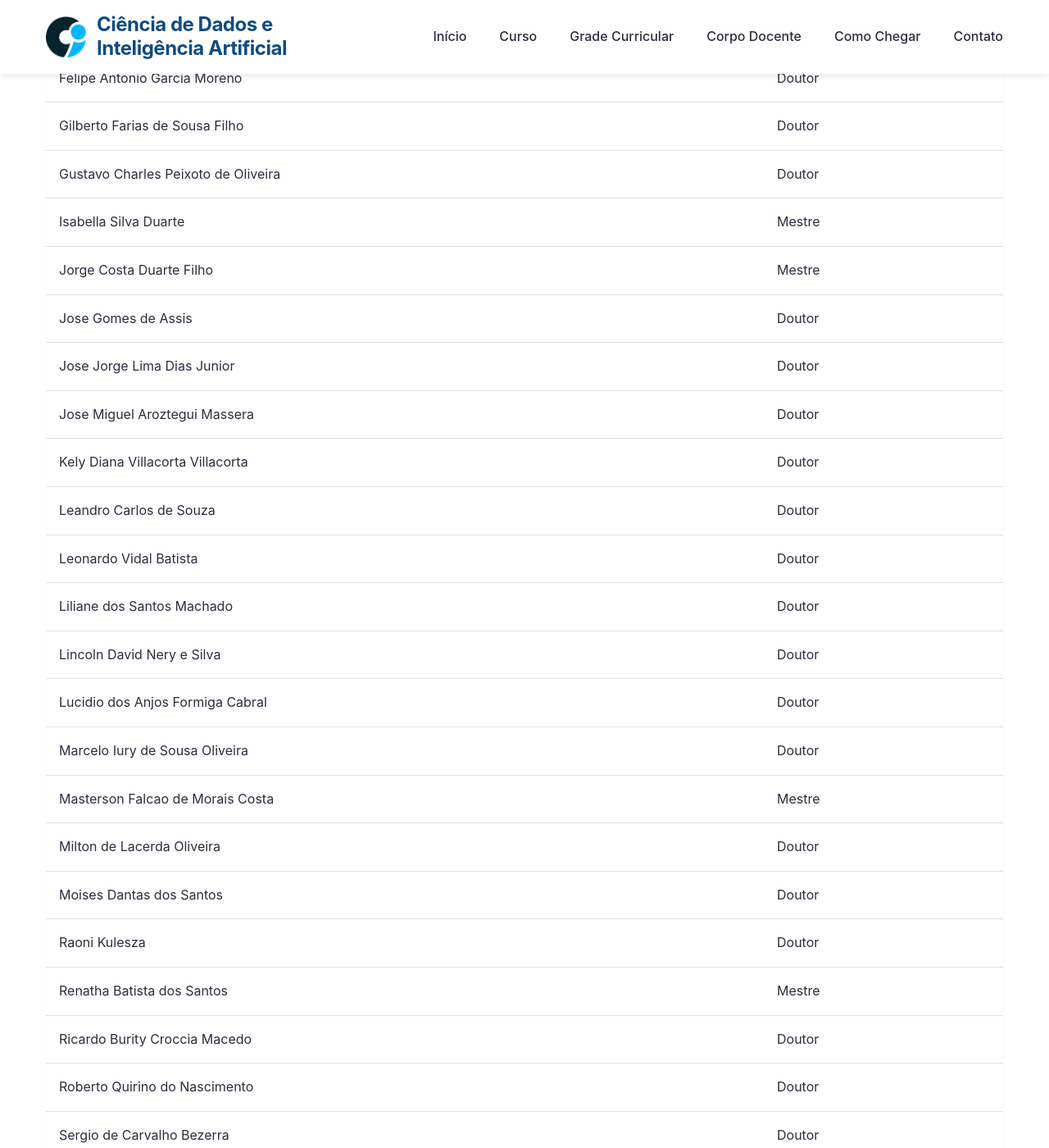
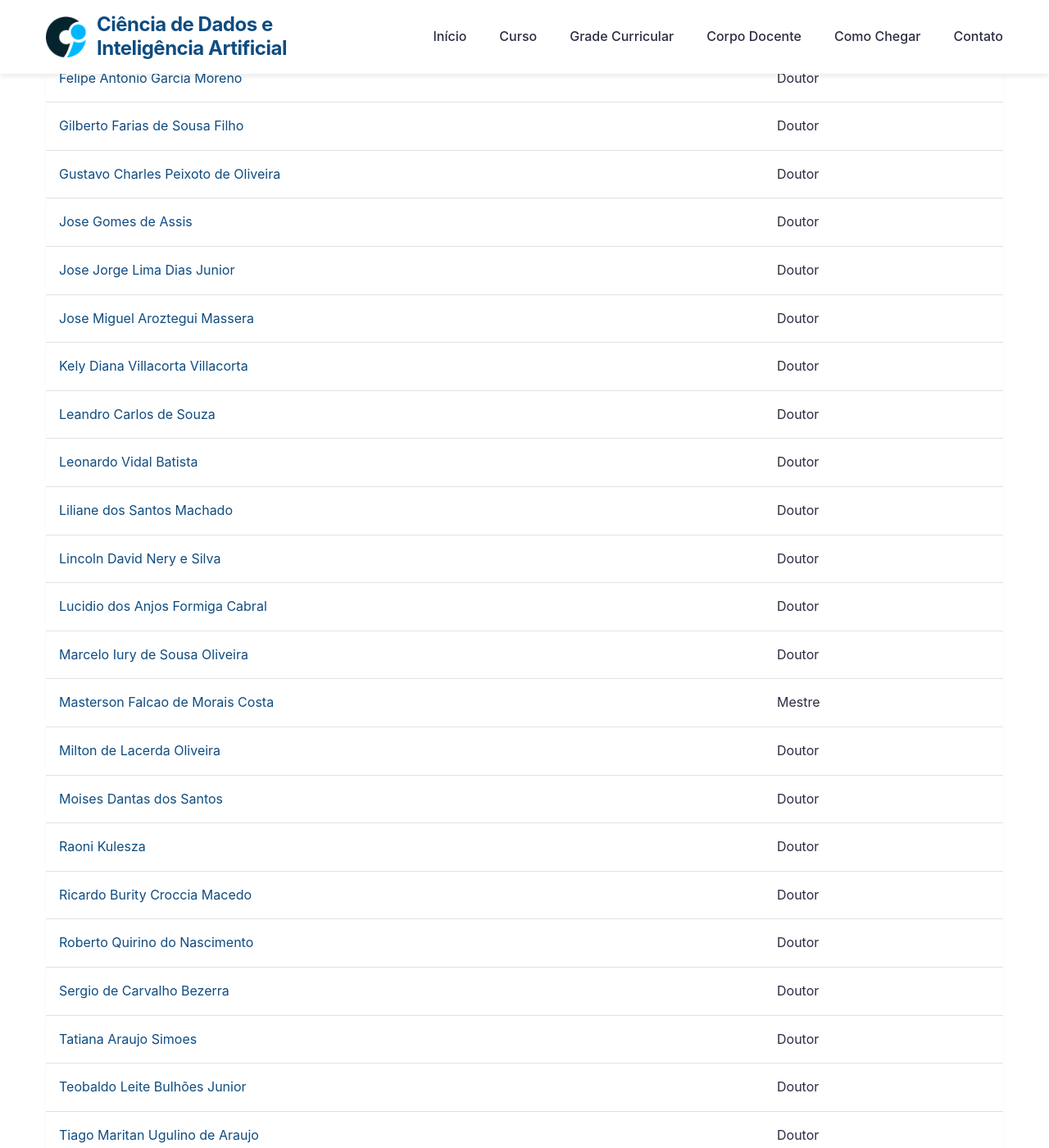
Before and after one commit to yurimalheiros/cdia-website, a Jekyll site: the page built from docentes.md, in a window 1280 px wide and 1400 px high, scrolled down 1535 px. Shown: the whole window at 82% size. Built offline with Jekyll 4.4.1, drawn with Linux system fonts in a browser that asks for light colours; some of the changed text lies outside the part shown.

Commit message:
Adiciona links para páginas do SIGAA dos professores

```diff
--- a/docentes.md
+++ b/docentes.md
@@ -9,7 +9,7 @@ subtitle: Conheça nossos professores e a coordenação do curso
 <div class="grid grid-2" style="margin-top: 2rem;">
 
 <div class="card">
-  <h3 class="card-title">Teobaldo Bulhões</h3>
+  <h3 class="card-title"><a href="https://sigaa.ufpb.br/sigaa/public/docente/portal.jsf?siape=1058696" target="_blank">Teobaldo Bulhões</a></h3>
   <span class="badge badge-primary">Coordenador</span>
   <p class="card-text" style="margin-top: 1rem;">
     <strong>E-mail:</strong> tbulhoes@ci.ufpb.br
@@ -17,7 +17,7 @@ subtitle: Conheça nossos professores e a coordenação do curso
 </div>
 
 <div class="card">
-  <h3 class="card-title">Bruno Bruck</h3>
+  <h3 class="card-title"><a href="https://sigaa.ufpb.br/sigaa/public/docente/portal.jsf?siape=3048216" target="_blank">Bruno Bruck</a></h3>
   <span class="badge badge-primary">Vice-Coordenador</span>
   <p class="card-text" style="margin-top: 1rem;">
     <strong>E-mail:</strong> bruno.bruck@ci.ufpb.br
@@ -42,47 +42,44 @@ Os docentes do curso pertencem a vários departamentos da universidade segundo s
 
 | Nome | Titulação |
 |------|-----------|
-| Adriana Carla Damasceno | Doutor |
-| Adriano Alves de Medeiros | Doutor |
-| Alisson Vasconcelos de Brito | Doutor |
-| Ana Paula Pintado Wyse | Doutor |
-| Andrei de Araujo Formiga | Doutor |
-| Aparecido Jesuino de Souza | Doutor |
-| Bruno Jefferson de Sousa Pessoa | Doutor |
-| Bruno Petrato Bruck | Doutor |
-| Ed Porto Bezerra | Doutor |
-| Edson de Figueiredo Lima Junior | Doutor |
-| Elizabet Maria Spohr de Medeiros | Mestre |
-| Felipe Antonio Garcia Moreno | Doutor |
-| Gilberto Farias de Sousa Filho | Doutor |
-| Gustavo Charles Peixoto de Oliveira | Doutor |
-| Isabella Silva Duarte | Mestre |
-| Jorge Costa Duarte Filho | Mestre |
-| Jose Gomes de Assis | Doutor |
-| Jose Jorge Lima Dias Junior | Doutor |
-| Jose Miguel Aroztegui Massera | Doutor |
-| Kely Diana Villacorta Villacorta | Doutor |
-| Leandro Carlos de Souza | Doutor |
-| Leonardo Vidal Batista | Doutor |
-| Liliane dos Santos Machado | Doutor |
-| Lincoln David Nery e Silva | Doutor |
-| Lucidio dos Anjos Formiga Cabral | Doutor |
-| Marcelo Iury de Sousa Oliveira | Doutor |
-| Masterson Falcao de Morais Costa | Mestre |
-| Milton de Lacerda Oliveira | Doutor |
-| Moises Dantas dos Santos | Doutor |
-| Raoni Kulesza | Doutor |
-| Renatha Batista dos Santos | Mestre |
-| Ricardo Burity Croccia Macedo | Doutor |
-| Roberto Quirino do Nascimento | Doutor |
-| Sergio de Carvalho Bezerra | Doutor |
-| Tatiana Araujo Simoes | Doutor |
-| Teobaldo Leite Bulhões Junior | Doutor |
-| Tiago Maritan Ugulino de Araujo | Doutor |
-| Uberlandio Batista Severo | Doutor |
-| Yuri de Almeida Malheiros Barbosa | Doutor |
-| Yuska Paola Costa Aguiar | Doutor |
+| [Adriana Carla Damasceno](https://sigaa.ufpb.br/sigaa/public/docente/portal.jsf?siape=1542344) | Doutor |
+| [Adriano Alves de Medeiros](https://sigaa.ufpb.br/sigaa/public/docente/portal.jsf?siape=2130828) | Doutor |
+| [Alisson Vasconcelos de Brito](https://sigaa.ufpb.br/sigaa/public/docente/portal.jsf?siape=2579537) | Doutor |
+| [Ana Paula Pintado Wyse](https://sigaa.ufpb.br/sigaa/public/docente/portal.jsf?siape=1545785) | Doutor |
+| [Andrei de Araujo Formiga](https://sigaa.ufpb.br/sigaa/public/docente/portal.jsf?siape=2798885) | Doutor |
+| [Aparecido Jesuino de Souza](https://sigaa.ufpb.br/sigaa/public/docente/portal.jsf?siape=6335045) | Doutor |
+| [Bruno Jefferson de Sousa Pessoa](https://sigaa.ufpb.br/sigaa/public/docente/portal.jsf?siape=1893777) | Doutor |
+| [Bruno Petrato Bruck](https://sigaa.ufpb.br/sigaa/public/docente/portal.jsf?siape=3048216) | Doutor |
+| [Ed Porto Bezerra](https://sigaa.ufpb.br/sigaa/public/docente/portal.jsf?siape=401182) | Doutor |
+| [Edson de Figueiredo Lima Junior](https://sigaa.ufpb.br/sigaa/public/docente/portal.jsf?siape=331484) | Doutor |
+| [Elizabet Maria Spohr de Medeiros](https://sigaa.ufpb.br/sigaa/public/docente/portal.jsf?siape=2115810) | Mestre |
+| [Felipe Antonio Garcia Moreno](https://sigaa.ufpb.br/sigaa/public/docente/portal.jsf?siape=1973710) | Doutor |
+| [Gilberto Farias de Sousa Filho](https://sigaa.ufpb.br/sigaa/public/docente/portal.jsf?siape=2551745) | Doutor |
+| [Gustavo Charles Peixoto de Oliveira](https://sigaa.ufpb.br/sigaa/public/docente/portal.jsf?siape=2344244) | Doutor |
+| [Jose Gomes de Assis](https://sigaa.ufpb.br/sigaa/public/docente/portal.jsf?siape=333939) | Doutor |
+| [Jose Jorge Lima Dias Junior](https://sigaa.ufpb.br/sigaa/public/docente/portal.jsf?siape=1716289) | Doutor |
+| [Jose Miguel Aroztegui Massera](https://sigaa.ufpb.br/sigaa/public/docente/portal.jsf?siape=3158986) | Doutor |
+| [Kely Diana Villacorta Villacorta](https://sigaa.ufpb.br/sigaa/public/docente/portal.jsf?siape=1939266) | Doutor |
+| [Leandro Carlos de Souza](https://sigaa.ufpb.br/sigaa/public/docente/portal.jsf?siape=1140339) | Doutor |
+| [Leonardo Vidal Batista](https://sigaa.ufpb.br/sigaa/public/docente/portal.jsf?siape=1167863) | Doutor |
+| [Liliane dos Santos Machado](https://sigaa.ufpb.br/sigaa/public/docente/portal.jsf?siape=2379027) | Doutor |
+| [Lincoln David Nery e Silva](https://sigaa.ufpb.br/sigaa/public/docente/portal.jsf?siape=2476422) | Doutor |
+| [Lucidio dos Anjos Formiga Cabral](https://sigaa.ufpb.br/sigaa/public/docente/portal.jsf?siape=1175878) | Doutor |
+| [Marcelo Iury de Sousa Oliveira](https://sigaa.ufpb.br/sigaa/public/docente/portal.jsf?siape=1679100) | Doutor |
+| [Masterson Falcao de Morais Costa](https://sigaa.ufpb.br/sigaa/public/docente/portal.jsf?siape=1144484) | Mestre |
+| [Milton de Lacerda Oliveira](https://sigaa.ufpb.br/sigaa/public/docente/portal.jsf?siape=6914347) | Doutor |
+| [Moises Dantas dos Santos](https://sigaa.ufpb.br/sigaa/public/docente/portal.jsf?siape=1559497) | Doutor |
+| [Raoni Kulesza](https://sigaa.ufpb.br/sigaa/public/docente/portal.jsf?siape=2777570) | Doutor |
+| [Ricardo Burity Croccia Macedo](https://sigaa.ufpb.br/sigaa/public/docente/portal.jsf?siape=1022010) | Doutor |
+| [Roberto Quirino do Nascimento](https://sigaa.ufpb.br/sigaa/public/docente/portal.jsf?siape=337293) | Doutor |
+| [Sergio de Carvalho Bezerra](https://sigaa.ufpb.br/sigaa/public/docente/portal.jsf?siape=1363532) | Doutor |
+| [Tatiana Araujo Simoes](https://sigaa.ufpb.br/sigaa/public/docente/portal.jsf?siape=2486912) | Doutor |
+| [Teobaldo Leite Bulhões Junior](https://sigaa.ufpb.br/sigaa/public/docente/portal.jsf?siape=1058696) | Doutor |
+| [Tiago Maritan Ugulino de Araujo](https://sigaa.ufpb.br/sigaa/public/docente/portal.jsf?siape=2813926) | Doutor |
+| [Uberlandio Batista Severo](https://sigaa.ufpb.br/sigaa/public/docente/portal.jsf?siape=3279692) | Doutor |
+| [Yuri de Almeida Malheiros Barbosa](https://sigaa.ufpb.br/sigaa/public/docente/portal.jsf?siape=1827772) | Doutor |
+| [Yuska Paola Costa Aguiar](https://sigaa.ufpb.br/sigaa/public/docente/portal.jsf?siape=2023253) | Doutor |
 
 ---
 
-**Total de docentes**: 40 professores (35 doutores e 5 mestres)
+**Total de docentes**: 37 professores (35 doutores e 2 mestres)
```
